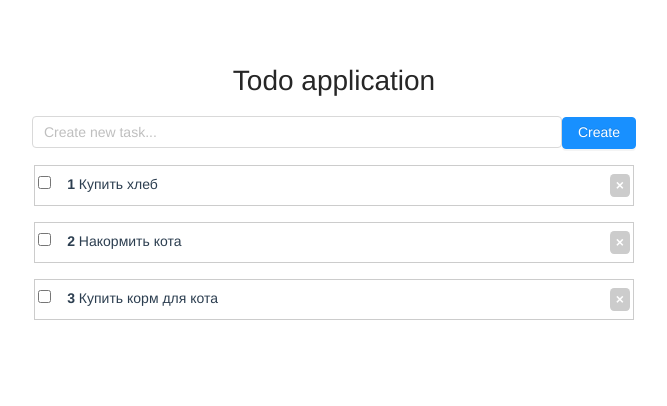
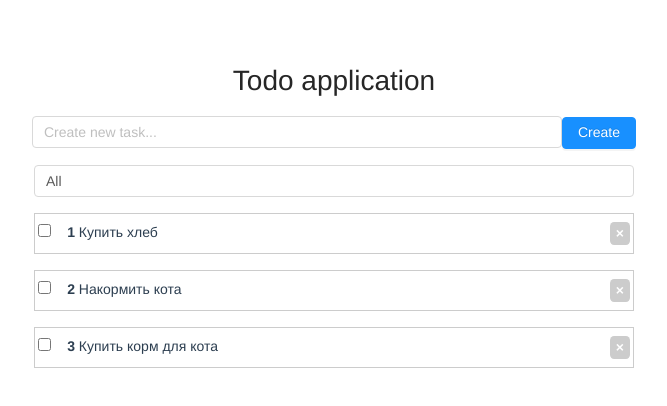
Before and after one commit to alisamaiboroda/Todo, a Vue app: page / in a window 1280 px wide. Shown: the top 406 px of the page, without its empty margins (306-973 px from the left). Built offline with nearby package versions, Linux system fonts and the light colour scheme.

Commit message:
add select

```diff
--- a/src/App.vue
+++ b/src/App.vue
@@ -2,9 +2,21 @@
   <div id="app" class="container">
     <h1>Todo application</h1>
     <AddTodo @add-todo="addTodo" />
+    <div class="select">
+      <a-select
+        v-model="filter"
+        default-value="all"
+        style="width: 600px"
+        @change="handleChange"
+      >
+        <a-select-option value="all"> All </a-select-option>
+        <a-select-option value="completed"> Completed </a-select-option>
+        <a-select-option value="not-completed"> Not Completed </a-select-option>
+      </a-select>
+    </div>
     <TodoList
-      v-if="todos.length"
-      v-bind:todos="todos"
+      v-if="filteredTodos.length"
+      v-bind:todos="filteredTodos"
       @remove-todo="removeTodo"
     />
     <p v-else>No todos!</p>
@@ -24,9 +36,24 @@ export default {
         { id: 2, title: "Накормить кота", completed: false },
         { id: 3, title: "Купить корм для кота", completed: false },
       ],
+      filter: "all",
     };
   },
-
+  computed: {
+    filteredTodos() {
+      if (this.filter === "all") {
+        return this.todos;
+      }
+      if (this.filter === "completed") {
+        return this.todos.filter((t) => t.completed);
+      }
+      if (this.filter === "not-completed") {
+        return this.todos.filter((t) => !t.completed);
+      } else {
+        return this.todos;
+      }
+    },
+  },
   methods: {
     removeTodo(id) {
       this.todos = this.todos.filter((t) => t.id !== id);
@@ -58,4 +85,7 @@ export default {
   justify-content: center;
   align-items: center;
 }
+.select {
+  margin-bottom: 1rem;
+}
 </style>
```
